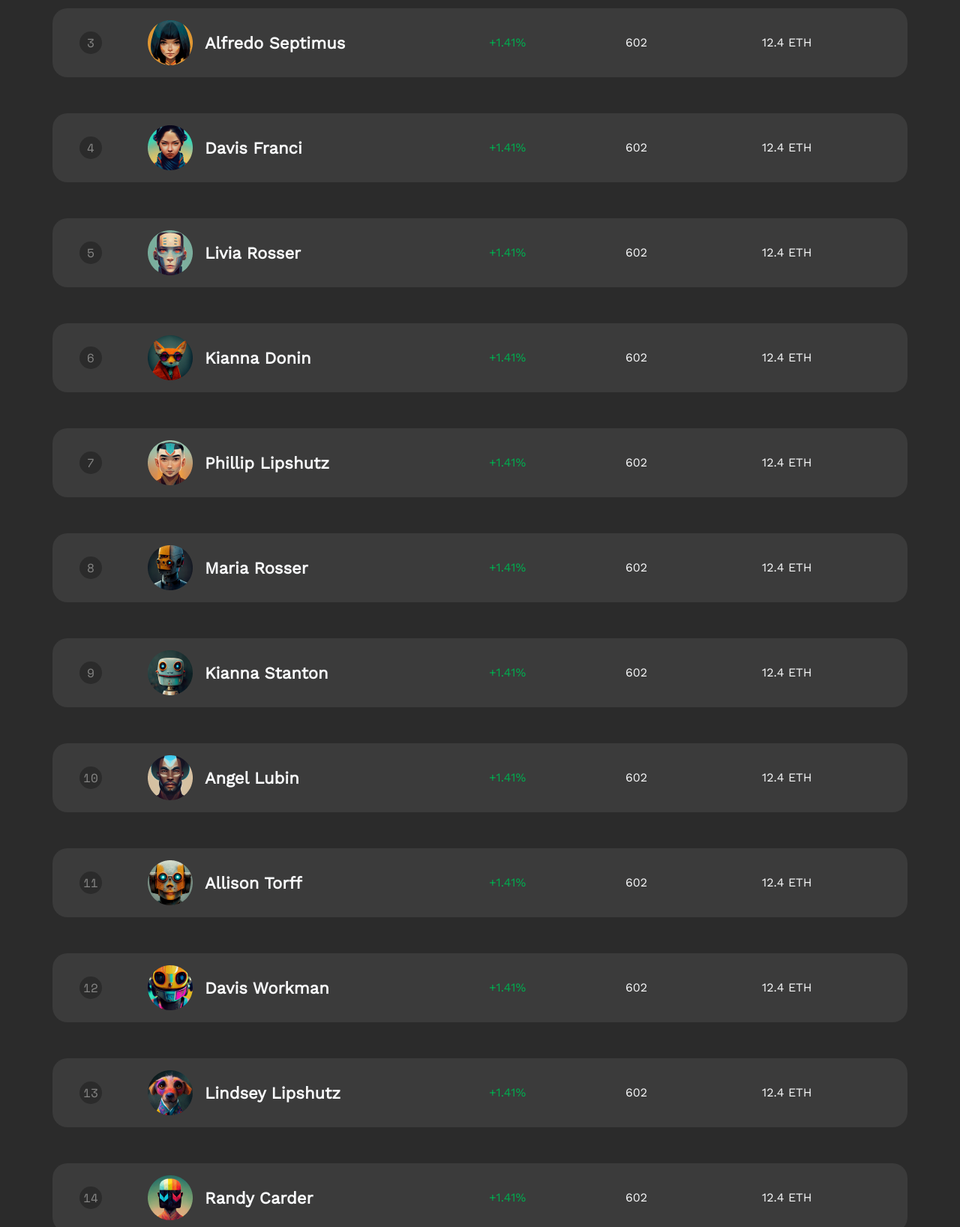
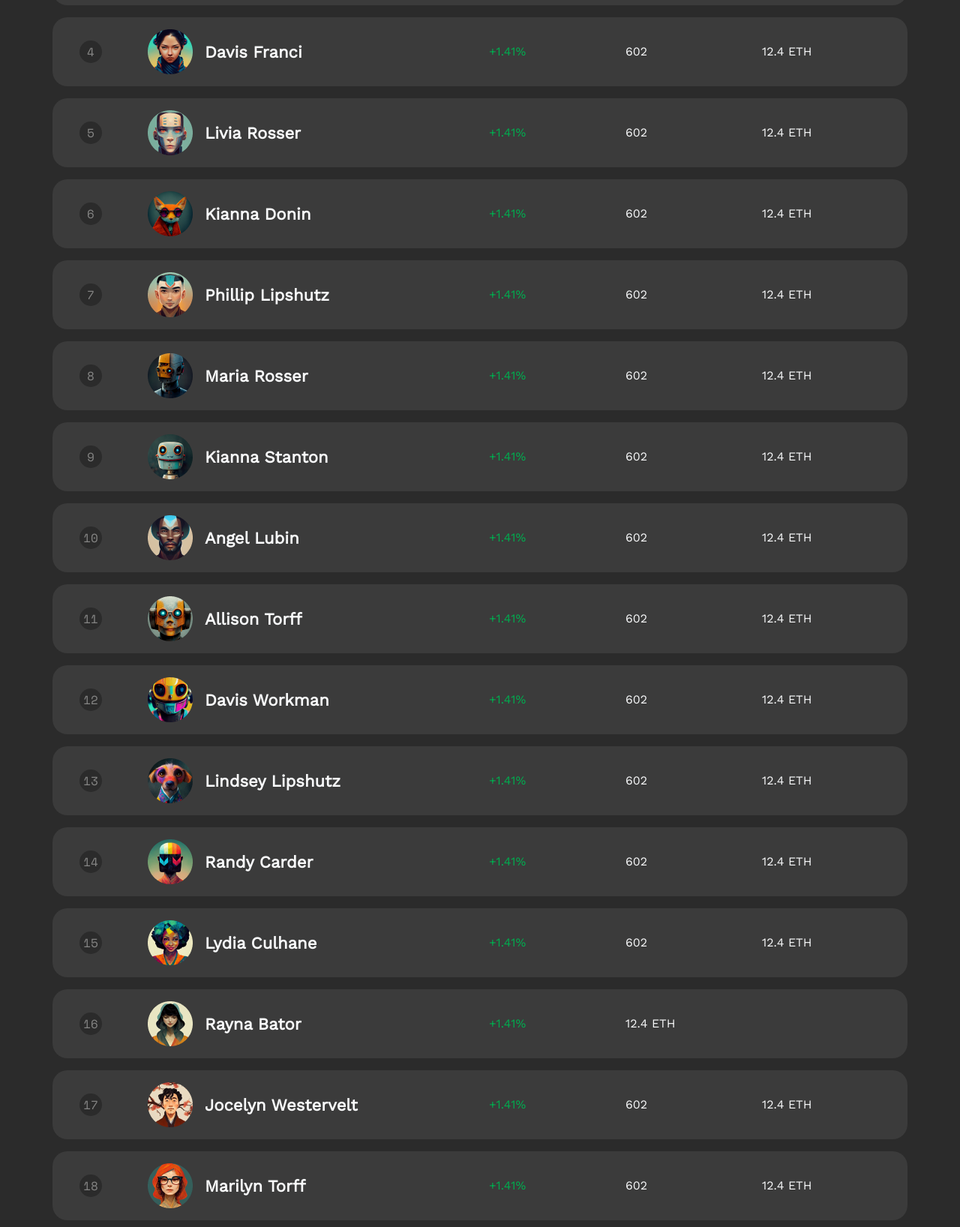
Before and after one commit to SophioMadzgharashvili/Top-Creators, a plain HTML site: page index.html in a window 1280 px wide. Shown: the part 804-2440 px from the top of the page at 75% size. Drawn offline with nearby package versions, Linux system fonts and the light colour scheme.

Commit message:
Update index.html

```diff
--- a/index.html
+++ b/index.html
@@ -68,7 +68,7 @@
 
     <div class="w-100"> <!--Badges-->
         <div class="container">
-            <div class="row justify-content-between">
+            <div class="row justify-content-between pt-5">
                 <div class="col-3 d-flex justify-content-center position-relative pb-4">
                     <button type="button" class="btn">
                         <span class="workSans text-light fontChanging4 d-xl-block d-md-block d-none">Today</span>
@@ -97,11 +97,11 @@
         </div>
     </div>
 
-    <div class="w-100 pt-5"> <!--Top Creators Cards-->
+    <div class="w-100"> <!--Top Creators Cards-->
         <div class="container" style="background: none;">
             <div class="row pt-5 justify-content-between" style="background: none;">
                 <div class="col-12">
-                    <div class="row spaceMono px-4 mb-5" style="border: 1px solid rgba(59, 59, 59, 1); border-radius: 20px; height: 46px;"> <!--Table 1-->
+                    <div class="row spaceMono px-4" style="border: 1px solid rgba(59, 59, 59, 1); border-radius: 20px; height: 46px;"> <!--Table 1-->
                         <div class="col-1 d-flex align-items-center">
                            <p style="color: rgba(133, 133, 132, 1);" class="text-center align-middle mb-0">#</p>
                         </div>
@@ -119,7 +119,7 @@
                         </div>
                     </div> <!--Table 2-->
 
-                    <div class="row px-4 py-3 my-5 align-items-center" style="background-color: rgba(59, 59, 59, 1); border-radius: 20px;"> <!--Card 1-1-->
+                    <div class="row px-4 py-3 my-3 align-items-center" style="background-color: rgba(59, 59, 59, 1); border-radius: 20px;"> <!--Card 1-1-->
                         <div class="col-1" style="background: none;">
                             <div class="div spaceMono fontChanging17 d-xl-flex align-items-center justify-content-center d-none" style="width: 30px; height: 30px; border-radius: 20px; color: rgba(133, 133, 132, 1);">
                                 1
@@ -144,7 +144,7 @@
                         </div>
                     </div> <!--Card 1-2-->
 
-                    <div class="row px-4 py-3 my-5 align-items-center" style="background-color: rgba(59, 59, 59, 1); border-radius: 20px;"> <!--Card 2-1-->
+                    <div class="row px-4 py-3 my-3 align-items-center" style="background-color: rgba(59, 59, 59, 1); border-radius: 20px;"> <!--Card 2-1-->
                         <div class="col-1" style="background: none;">
                             <div class="div fontChanging17 spaceMono d-xl-flex align-items-center justify-content-center d-none" style="width: 30px; height: 30px; border-radius: 20px; color: rgba(133, 133, 132, 1);">
                                 2
@@ -169,7 +169,7 @@
                         </div>
                     </div> <!--Card 2-2-->
 
-                    <div class="row px-4 py-3 my-5 align-items-center" style="background-color: rgba(59, 59, 59, 1); border-radius: 20px;"> <!--Card 3-1-->
+                    <div class="row px-4 py-3 my-3 align-items-center" style="background-color: rgba(59, 59, 59, 1); border-radius: 20px;"> <!--Card 3-1-->
                         <div class="col-1" style="background: none;">
                             <div class="div fontChanging17 spaceMono d-xl-flex align-items-center justify-content-center d-none" style="width: 30px; height: 30px; border-radius: 20px; color: rgba(133, 133, 132, 1);">
                                 3
@@ -194,7 +194,7 @@
                         </div>
                     </div> <!--Card 3-2-->
 
-                    <div class="row px-4 py-3 my-5 align-items-center" style="background-color: rgba(59, 59, 59, 1); border-radius: 20px;"> <!--Card 4-1-->
+                    <div class="row px-4 py-3 my-3 align-items-center" style="background-color: rgba(59, 59, 59, 1); border-radius: 20px;"> <!--Card 4-1-->
                         <div class="col-1" style="background: none;">
                             <div class="div spaceMono fontChanging17 d-xl-flex align-items-center justify-content-center d-none" style="width: 30px; height: 30px; border-radius: 20px; color: rgba(133, 133, 132, 1);">
                                 4
@@ -219,7 +219,7 @@
                         </div>
                     </div> <!--Card 4-2-->
 
-                    <div class="row px-4 py-3 my-5 align-items-center" style="background-color: rgba(59, 59, 59, 1); border-radius: 20px;"> <!--Card 5-1-->
+                    <div class="row px-4 py-3 my-3 align-items-center" style="background-color: rgba(59, 59, 59, 1); border-radius: 20px;"> <!--Card 5-1-->
                         <div class="col-1" style="background: none;">
                             <div class="div spaceMono fontChanging17 d-xl-flex align-items-center justify-content-center d-none" style="width: 30px; height: 30px; border-radius: 20px; color: rgba(133, 133, 132, 1);">
                                 5
@@ -244,7 +244,7 @@
                         </div>
                     </div> <!--Card 5-2-->
 
-                    <div class="row px-4 py-3 my-5 align-items-center" style="background-color: rgba(59, 59, 59, 1); border-radius: 20px;"> <!--Card 6-1-->
+                    <div class="row px-4 py-3 my-3 align-items-center" style="background-color: rgba(59, 59, 59, 1); border-radius: 20px;"> <!--Card 6-1-->
                         <div class="col-1" style="background: none;">
                             <div class="div spaceMono fontChanging17 d-xl-flex align-items-center justify-content-center d-none" style="width: 30px; height: 30px; border-radius: 20px; color: rgba(133, 133, 132, 1);">
                                 6
@@ -269,7 +269,7 @@
                         </div>
                     </div> <!--Card 6-2-->
 
-                    <div class="row px-4 py-3 my-5 align-items-center" style="background-color: rgba(59, 59, 59, 1); border-radius: 20px;"> <!--Card 7-1-->
+                    <div class="row px-4 py-3 my-3 align-items-center" style="background-color: rgba(59, 59, 59, 1); border-radius: 20px;"> <!--Card 7-1-->
                         <div class="col-1" style="background: none;">
                             <div class="div spaceMono fontChanging17 d-xl-flex align-items-center justify-content-center d-none" style="width: 30px; height: 30px; border-radius: 20px; color: rgba(133, 133, 132, 1);">
                                 7
@@ -294,7 +294,7 @@
                         </div>
                     </div> <!--Card 7-2-->
 
-                    <div class="row px-4 py-3 my-5 align-items-center" style="background-color: rgba(59, 59, 59, 1); border-radius: 20px;"> <!--Card 8-1-->
+                    <div class="row px-4 py-3 my-3 align-items-center" style="background-color: rgba(59, 59, 59, 1); border-radius: 20px;"> <!--Card 8-1-->
                         <div class="col-1" style="background: none;">
                             <div class="div spaceMono fontChanging17 d-xl-flex align-items-center justify-content-center d-none" style="width: 30px; height: 30px; border-radius: 20px; color: rgba(133, 133, 132, 1);">
                                 8
@@ -317,7 +317,7 @@
                             12.4 ETH
                         </div>
                     </div> <!--Card 8-2-->
-                    <div class="row px-4 py-3 my-5 align-items-center" style="background-color: rgba(59, 59, 59, 1); border-radius: 20px;"> <!--Card 9-1-->
+                    <div class="row px-4 py-3 my-3 align-items-center" style="background-color: rgba(59, 59, 59, 1); border-radius: 20px;"> <!--Card 9-1-->
                         <div class="col-1" style="background: none;">
                             <div class="div spaceMono fontChanging17 d-xl-flex align-items-center justify-content-center d-none" style="width: 30px; height: 30px; border-radius: 20px; color: rgba(133, 133, 132, 1);">
                                 9
@@ -342,7 +342,7 @@
                         </div>
                     </div> <!--Card 9-2-->
 
-                    <div class="row px-4 py-3 my-5 align-items-center" style="background-color: rgba(59, 59, 59, 1); border-radius: 20px;"> <!--Card 10-1-->
+                    <div class="row px-4 py-3 my-3 align-items-center" style="background-color: rgba(59, 59, 59, 1); border-radius: 20px;"> <!--Card 10-1-->
                         <div class="col-1" style="background: none;">
                             <div class="div spaceMono fontChanging17 d-xl-flex align-items-center justify-content-center d-none" style="width: 30px; height: 30px; border-radius: 20px; color: rgba(133, 133, 132, 1);">
                                 10
@@ -367,7 +367,7 @@
                         </div>
                     </div> <!--Card 10-2-->
 
-                    <div class="row px-4 py-3 my-5 align-items-center" style="background-color: rgba(59, 59, 59, 1); border-radius: 20px;"> <!--Card 11-1-->
+                    <div class="row px-4 py-3 my-3 align-items-center" style="background-color: rgba(59, 59, 59, 1); border-radius: 20px;"> <!--Card 11-1-->
                         <div class="col-1" style="background: none;">
                             <div class="div spaceMono fontChanging17 d-xl-flex align-items-center justify-content-center d-none" style="width: 30px; height: 30px; border-radius: 20px; color: rgba(133, 133, 132, 1);">
                                 11
@@ -392,7 +392,7 @@
                         </div>
                     </div> <!--Card 11-2-->
 
-                    <div class="row px-4 py-3 my-5 align-items-center" style="background-color: rgba(59, 59, 59, 1); border-radius: 20px;"> <!--Card 12-1-->
+                    <div class="row px-4 py-3 my-3 align-items-center" style="background-color: rgba(59, 59, 59, 1); border-radius: 20px;"> <!--Card 12-1-->
                         <div class="col-1" style="background: none;">
                             <div class="div spaceMono fontChanging17 d-xl-flex align-items-center justify-content-center d-none" style="width: 30px; height: 30px; border-radius: 20px; color: rgba(133, 133, 132, 1);">
                                 12
@@ -417,7 +417,7 @@
                         </div>
                     </div> <!--Card 12-2-->
 
-                    <div class="row px-4 py-3 my-5 align-items-center" style="background-color: rgba(59, 59, 59, 1); border-radius: 20px;"> <!--Card 13-1-->
+                    <div class="row px-4 py-3 my-3 align-items-center" style="background-color: rgba(59, 59, 59, 1); border-radius: 20px;"> <!--Card 13-1-->
                         <div class="col-1" style="background: none;">
                             <div class="div spaceMono fontChanging17 d-xl-flex align-items-center justify-content-center d-none" style="width: 30px; height: 30px; border-radius: 20px; color: rgba(133, 133, 132, 1);">
                                 13
@@ -442,7 +442,7 @@
                         </div>
                     </div> <!--Card 13-2-->
 
-                    <div class="row px-4 py-3 my-5 align-items-center" style="background-color: rgba(59, 59, 59, 1); border-radius: 20px;"> <!--Card 14-1-->
+                    <div class="row px-4 py-3 my-3 align-items-center" style="background-color: rgba(59, 59, 59, 1); border-radius: 20px;"> <!--Card 14-1-->
                         <div class="col-1" style="background: none;">
                             <div class="div spaceMono fontChanging17 d-xl-flex align-items-center justify-content-center d-none" style="width: 30px; height: 30px; border-radius: 20px; color: rgba(133, 133, 132, 1);">
                                 14
@@ -467,7 +467,7 @@
                         </div>
                     </div> <!--Card 14-2-->
 
-                    <div class="row px-4 py-3 my-5 align-items-center" style="background-color: rgba(59, 59, 59, 1); border-radius: 20px;"> <!--Card 15-1-->
+                    <div class="row px-4 py-3 my-3 align-items-center" style="background-color: rgba(59, 59, 59, 1); border-radius: 20px;"> <!--Card 15-1-->
                         <div class="col-1" style="background: none;">
                             <div class="div spaceMono fontChanging17 d-xl-flex align-items-center justify-content-center d-none" style="width: 30px; height: 30px; border-radius: 20px; color: rgba(133, 133, 132, 1);">
                                 15
@@ -492,7 +492,7 @@
                         </div>
                     </div> <!--Card 15-2-->
 
-                    <div class="row px-4 py-3 my-5 align-items-center" style="background-color: rgba(59, 59, 59, 1); border-radius: 20px;"> <!--Card 16-1-->
+                    <div class="row px-4 py-3 my-3 align-items-center" style="background-color: rgba(59, 59, 59, 1); border-radius: 20px;"> <!--Card 16-1-->
                         <div class="col-1" style="background: none;">
                             <div class="div spaceMono fontChanging17 d-xl-flex align-items-center justify-content-center d-none" style="width: 30px; height: 30px; border-radius: 20px; color: rgba(133, 133, 132, 1);">
                                 16
@@ -517,7 +517,7 @@
                         </div>
                     </div> <!--Card 16-2-->
 
-                    <div class="row px-4 py-3 my-5 align-items-center" style="background-color: rgba(59, 59, 59, 1); border-radius: 20px;"> <!--Card 17-1-->
+                    <div class="row px-4 py-3 my-3 align-items-center" style="background-color: rgba(59, 59, 59, 1); border-radius: 20px;"> <!--Card 17-1-->
                         <div class="col-1" style="background: none;">
                             <div class="div spaceMono fontChanging17 d-xl-flex align-items-center justify-content-center d-none" style="width: 30px; height: 30px; border-radius: 20px; color: rgba(133, 133, 132, 1);">
                                 17
@@ -542,7 +542,7 @@
                         </div>
                     </div> <!--Card 17-2-->
 
-                    <div class="row px-4 py-3 my-5 align-items-center" style="background-color: rgba(59, 59, 59, 1); border-radius: 20px;"> <!--Card 18-1-->
+                    <div class="row px-4 py-3 my-3 align-items-center" style="background-color: rgba(59, 59, 59, 1); border-radius: 20px;"> <!--Card 18-1-->
                         <div class="col-1" style="background: none;">
                             <div class="div spaceMono fontChanging17 d-xl-flex align-items-center justify-content-center d-none" style="width: 30px; height: 30px; border-radius: 20px; color: rgba(133, 133, 132, 1);">
                                 18
@@ -568,7 +568,7 @@
                         </div>
                     </div> <!--Card 18-2-->
 
-                    <div class="row px-4 py-3 my-5 align-items-center" style="background-color: rgba(59, 59, 59, 1); border-radius: 20px;"> <!--Card 19-1-->
+                    <div class="row px-4 py-3 my-3 align-items-center" style="background-color: rgba(59, 59, 59, 1); border-radius: 20px;"> <!--Card 19-1-->
                         <div class="col-1" style="background: none;">
                             <div class="div spaceMono fontChanging17 d-xl-flex align-items-center justify-content-center d-none" style="width: 30px; height: 30px; border-radius: 20px; color: rgba(133, 133, 132, 1);">
                                 19
@@ -594,7 +594,7 @@
                         </div>
                     </div> <!--Card 19-2-->
 
-                    <div class="row px-4 py-3 my-5 align-items-center" style="background-color: rgba(59, 59, 59, 1); border-radius: 20px;"> <!--Card 20-1-->
+                    <div class="row px-4 py-3 mt-3 mb-5 align-items-center" style="background-color: rgba(59, 59, 59, 1); border-radius: 20px;"> <!--Card 20-1-->
                         <div class="col-1" style="background: none;">
                             <div class="div spaceMono fontChanging17 d-xl-flex align-items-center justify-content-center d-none" style="width: 30px; height: 30px; border-radius: 20px; color: rgba(133, 133, 132, 1);">
                                 20
@@ -624,15 +624,7 @@
         </div>
     </div>
 
-    <div class="w-100 pt-5" style="background-color: rgba(59, 59, 59, 1);"> <!--hr 2-->
-        <div class="container-fluid" style="background: none;">
-            <div class="row" style="background: none;">
-                <div class="col-12 px-0" style="background: none;">
-                    <hr style="border: 2px solid rgba(43, 43, 43, 1);">
-                </div>
-            </div>
-        </div>
-    </div>
+
     <footer> <!--Footer-->
         <div class="w-100 pt-5" style="background-color: rgba(59, 59, 59, 1);">
             <div class="container" style="background: none;">
```
